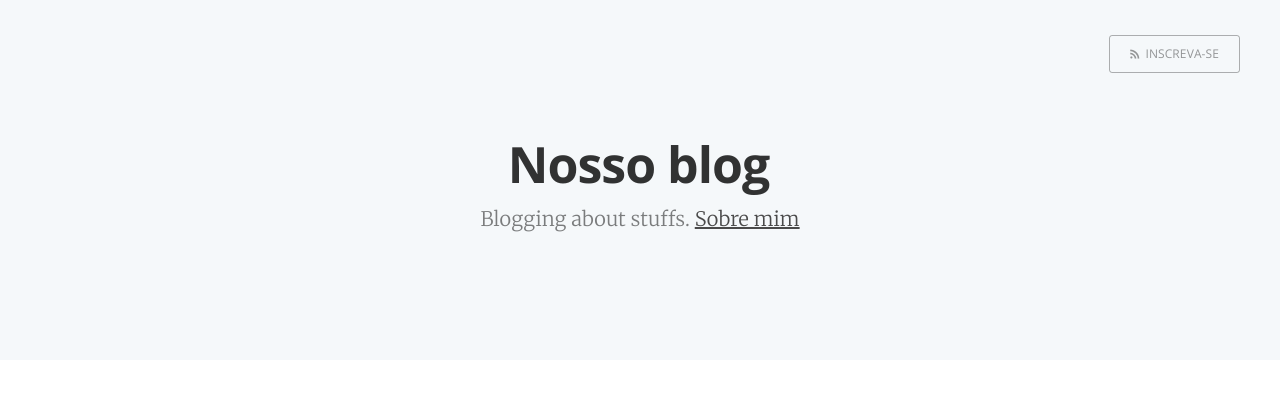
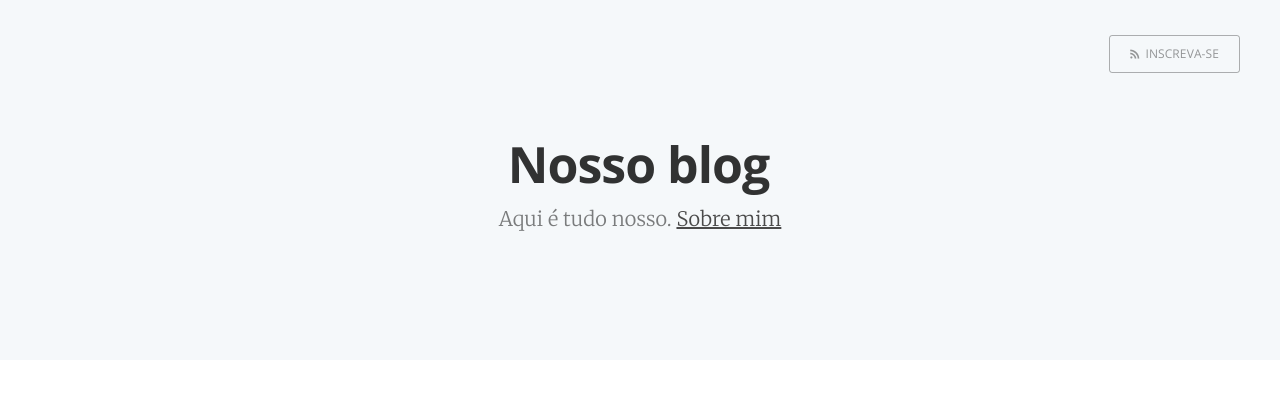
Before and after one commit to pehescamander/pehescamander.github.io, a Jekyll site: the page built from index.html, in a window 1280 px wide. Shown: the top 398 px of the page. Built offline with Jekyll 4.4.1, drawn with Linux system fonts in a browser that asks for light colours; the list of posts is cut into pages by our own code.

Commit message:
Update _config.yml

```diff
--- a/_config.yml
+++ b/_config.yml
@@ -1,6 +1,6 @@
 name: Nosso blog
-description: Blogging about stuffs
-meta_description: "Your New Jekyll Site, Blogging about stuffs"
+description: Aqui é tudo nosso
+meta_description: "Aqui é tudo nosso"
 
 markdown: kramdown
 highlighter: rouge
```
